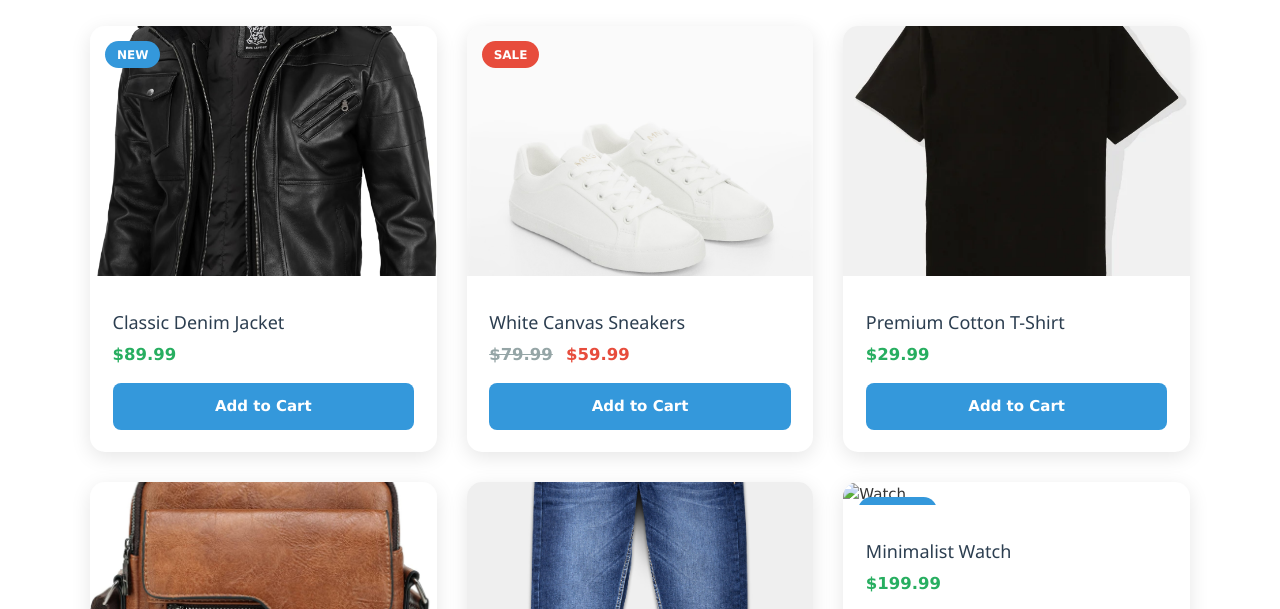
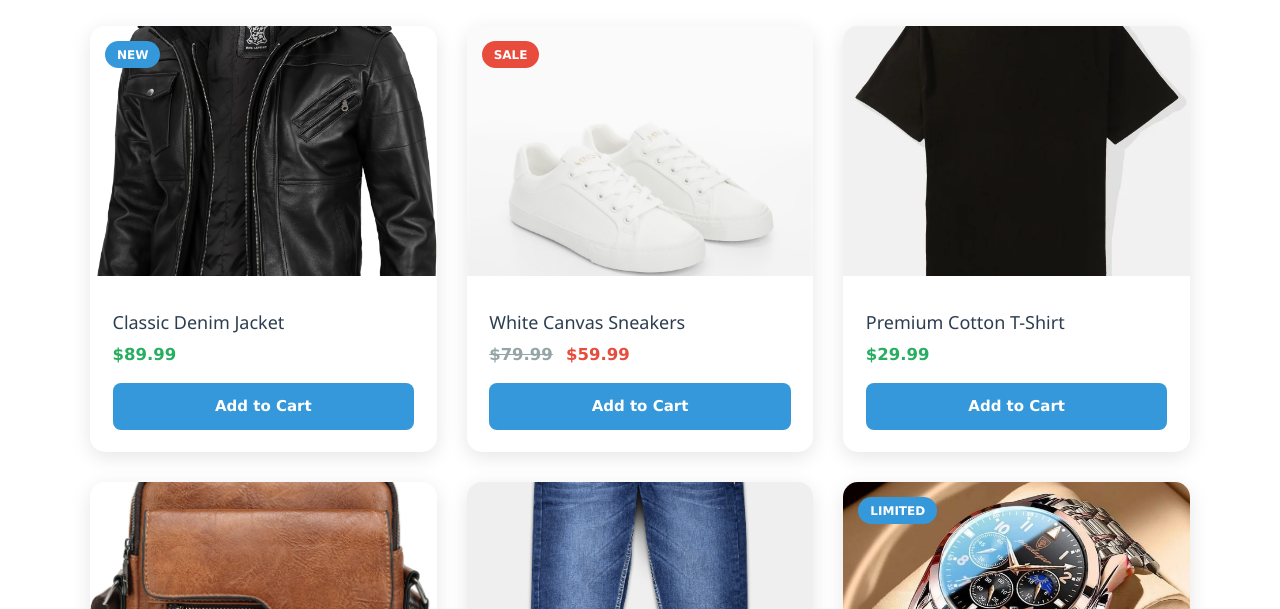
Before and after one commit to advr3/test-feature, a plain HTML site: page products.html in a window 1280 px wide. Shown: the part 145-754 px from the top of the page. Drawn offline with nearby package versions, Linux system fonts and the light colour scheme.

Commit message:
Update products.html

```diff
--- a/products.html
+++ b/products.html
@@ -95,7 +95,7 @@
 
                     <div class="product-card">
                         <div class="product-image">
-                            <img src="images.jeanes.webp" alt="Watch">
+                            <img src="images/jeanes.webp" alt="Watch">
                             <span class="product-badge">Limited</span>
                         </div>
                         <div class="product-info">
```
